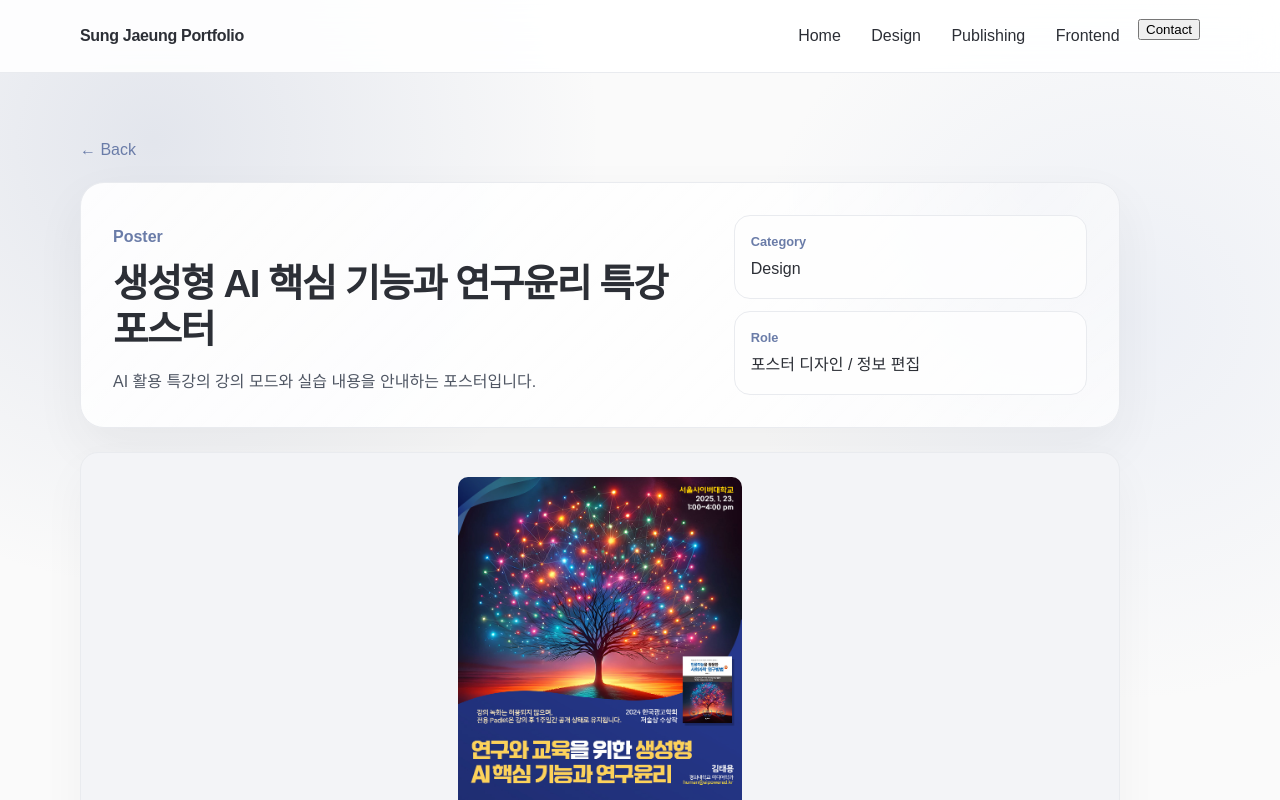
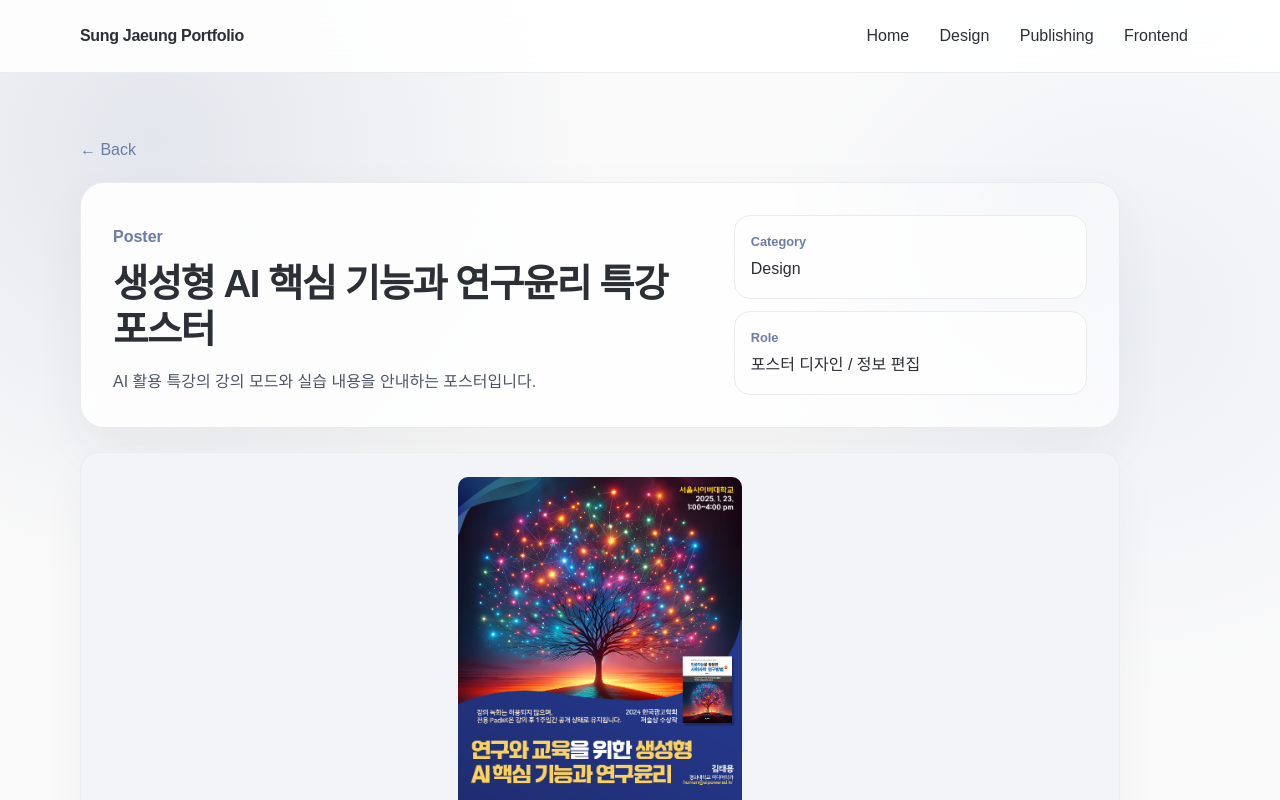
Before and after one commit to Songjaeung0/upgraded-fun, a React (Vite) app: page /projects/ai-research-ethics-lecture-poster in a window 1280 px wide. Shown: the top 800 px of the page. Built offline with nearby package versions, Linux system fonts and the light colour scheme.

Commit message:
fix: remove contact menu item

```diff
--- a/src/components/Header.tsx
+++ b/src/components/Header.tsx
@@ -8,10 +8,6 @@ const menuItems = [
 ];
 
 function Header() {
-  const handleContactClick = () => {
-    document.getElementById('contact')?.scrollIntoView({ behavior: 'smooth', block: 'start' });
-  };
-
   return (
     <header className="header">
       <div className="container header__inner">
@@ -23,11 +19,6 @@ function Header() {
                 <NavLink to={item.to}>{item.label}</NavLink>
               </li>
             ))}
-            <li>
-              <button type="button" onClick={handleContactClick} className="header__contact">
-                Contact
-              </button>
-            </li>
           </ul>
         </nav>
       </div>
```
